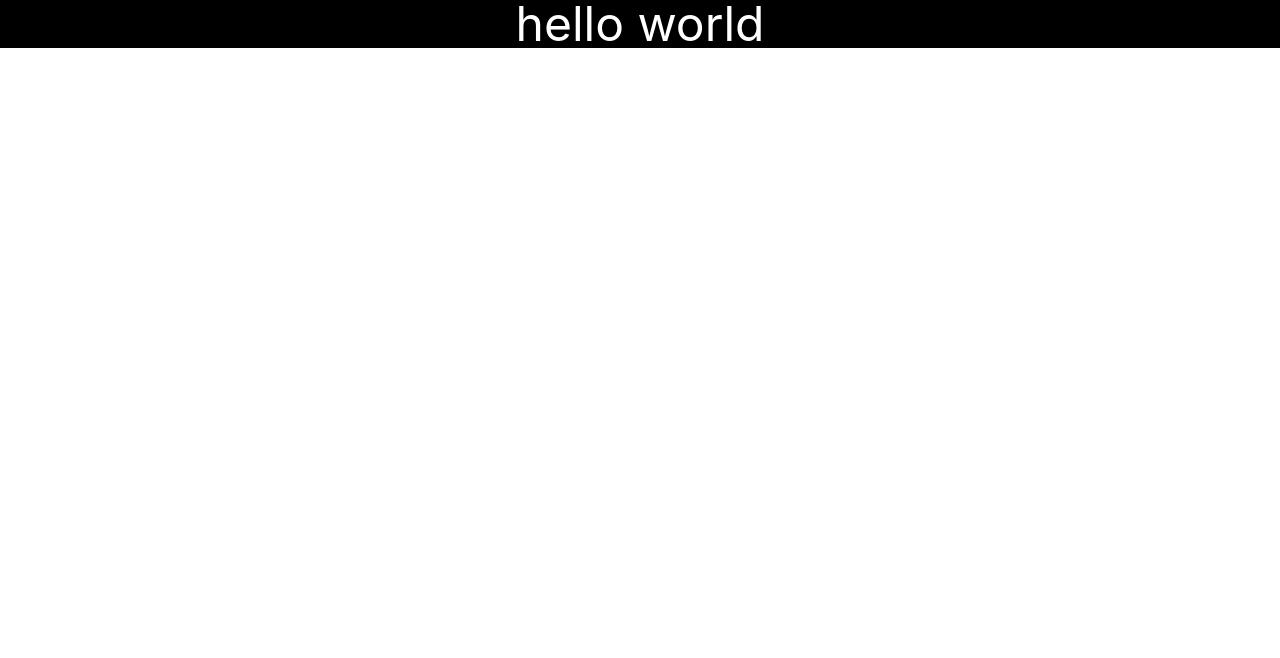
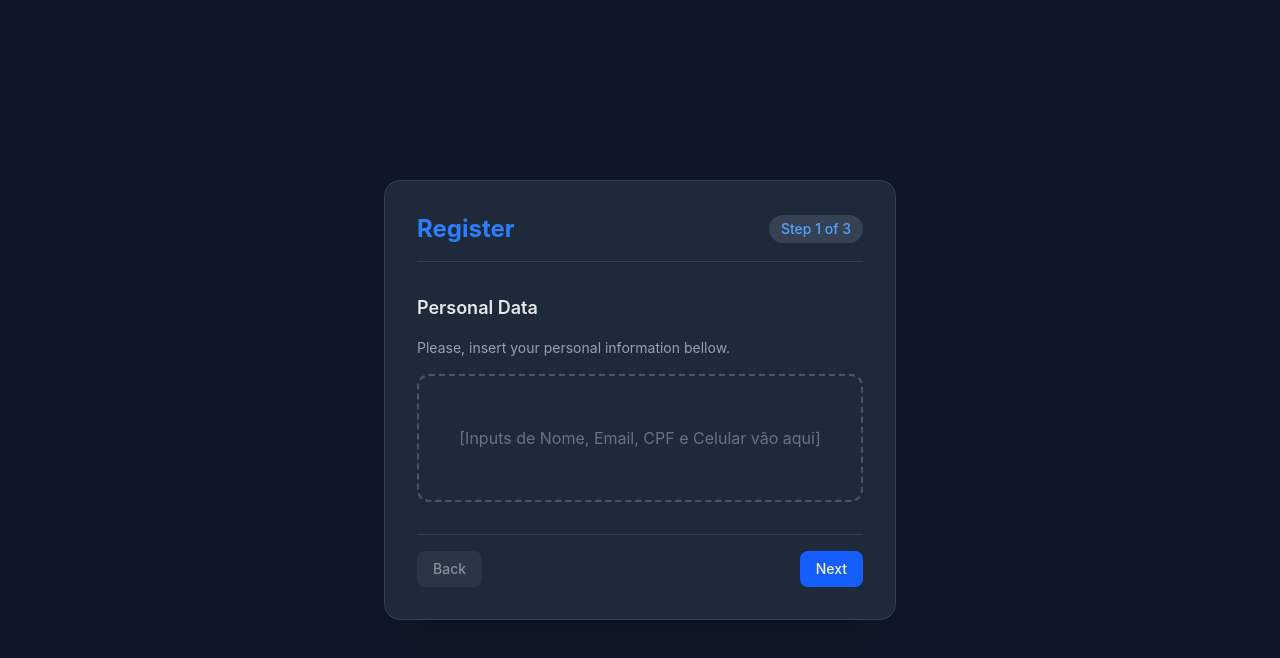
Before and after one commit to daniel27072007/Dynamic-form-rigid-validation, a React (Vite) app in the folder dynamic-form/: page / in a window 1280 px wide. Shown: the top 658 px of the page. Built offline with nearby package versions, Linux system fonts and the light colour scheme.

Commit message:
1.1.0 - create inicial structure of the form

```diff
--- a/dynamic-form/src/App.jsx
+++ b/dynamic-form/src/App.jsx
@@ -1,7 +1,78 @@
+import { useState } from "react"
+
 function App() {
+  const [ step, setStep ] = useState(1)
+
+  const nextStep = () => setStep((prev) => Math.min(prev + 1, 3))
+  const prevStep = () => setStep((prev) => Math.max(prev - 1, 1))
 
   return (
-    <h1 className="bg-black text-white text-5xl flex justify-center ">hello world</h1>
+    <div className="flex min-h-screen items-center justify-center bg-gray-900 p-4 text-gray-100">
+      <div className="w-full max-w-lg rounded-2xl bg-gray-800 p-8 shadow-2xl border border-gray-700">
+
+        {/* Indicador Visual de Progresso */}
+        <div className="mb-8 flex items-center justify-between border-b border-gray-700 pb-4">
+          <h1 className="text-2xl font-bold text-blue-500">Register</h1>
+          <span className="text-sm font-medium bg-gray-700 px-3 py-1 rounded-full text-blue-400">
+            Step {step} of 3
+          </span>
+        </div>
+
+        <div>
+          {step === 1 && (
+            <div className="space-y-4">
+              <h2 className="text-lg font-semibold text-gray-200">Personal Data</h2>
+              <p className="text-sm text-gray-400 mb-4">Please, insert your personal information bellow.</p>
+
+              {/* O esqueleto dos inputs do Passo 1 vai entrar aqui */}
+              <div className="h-32 border-2 border-dashed border-gray-600 rounded-xl flex items-center justify-center text-gray-500">
+                [Inputs de Nome, Email, CPF e Celular vão aqui]
+              </div>
+            </div>
+          )}
+
+          {step === 2 && (
+            <div className="space-y-4">
+              <h2 className="text-lg font-semibold text-gray-200">Address</h2>
+              <p className="text-sm text-gray-400 mb-4">Insert you CEP to autocomplete the form or type them manualy.</p>
+              <div className="h-32 border-2 border-dashed border-gray-600 rounded-xl flex items-center justify-center text-gray-500">
+                [Inputs de Endereço vão aqui]
+              </div>
+            </div>
+          )}
+
+          {step === 3 && (
+            <div className="space-y-4">
+              <h2 className="text-lg font-semibold text-gray-200">Archives</h2>
+              <p className="text-sm text-gray-400 mb-4">Do the upload of your documents or profile picture.</p>
+              <div className="h-32 border-2 border-dashed border-gray-600 rounded-xl flex items-center justify-center text-gray-500">
+                [Área de Upload vai aqui]
+              </div>
+            </div>
+          )}
+        </div>
+
+        {/* Botões de Navegação Visual (Temporários para teste) */}
+        <div className="mt-8 flex justify-between gap-4 border-t border-gray-700 pt-4">
+          <button
+            onClick={prevStep}
+            disabled={step === 1}
+            className="px-4 py-2 text-sm font-medium rounded-lg bg-gray-700 hover:bg-gray-600 disabled:opacity-50 disabled:cursor-not-allowed transition-colors"
+          >
+            Back
+          </button>
+
+          <button
+            onClick={nextStep}
+            disabled={step === 3}
+            className="px-4 py-2 text-sm font-medium rounded-lg bg-blue-600 hover:bg-blue-500 disabled:opacity-50 disabled:cursor-not-allowed transition-colors"
+          >
+            Next
+          </button>
+        </div>
+
+      </div>
+    </div>
   )
 }
 
```
